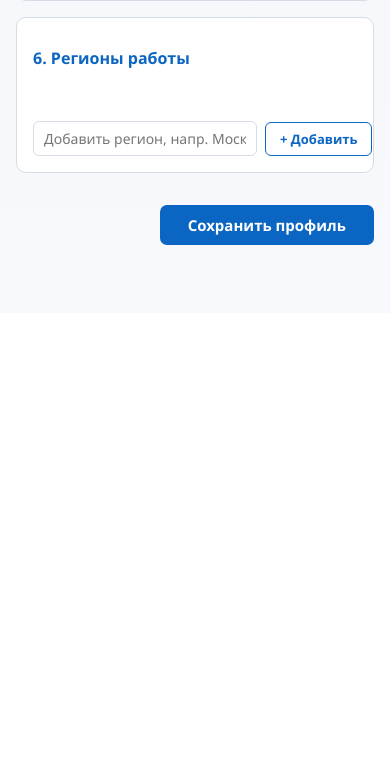
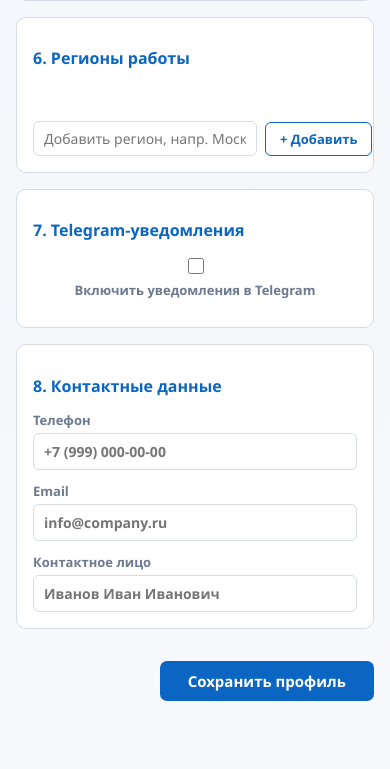
Before and after one commit to kamniking-art/tender-ai-backend, a FastAPI app: template app/web/templates/company_profile.html in a window 390 px wide. Shown: the part 1831-2600 px from the top of the page. Before the commit the page ends 2076 px from the top, so only its background shows below. Run offline with FastAPI, Linux system fonts and the light colour scheme; the template is opened without the code that fills it, so the values that code supplies are empty; some libraries are stand-ins or nearby versions.

Commit message:
feat(profile): add sections 7 (Telegram) and 8 (Contacts) to company profile
Section 7 — Telegram notifications:
  enabled toggle, bot_token, chat_id, send_window (from/to),
  min_interval_minutes, category checkboxes (new_tenders, deadlines, risky).
  Fields hidden/shown via toggleTelegram() on checkbox change.

Section 8 — Contact info:
  phone, email, contact_person.

loadProfile() populates both sections from API response.
Submit payload includes telegram{} and contacts{} objects.
Category keys match service.py aliases (new_tenders, deadlines).

Co-Authored-By: Claude Sonnet 4.6 <noreply@anthropic.com>

```diff
--- a/app/web/templates/company_profile.html
+++ b/app/web/templates/company_profile.html
@@ -118,6 +118,58 @@
     </div>
   </section>
 
+  <!-- 7. Telegram-уведомления -->
+  <section class="card">
+    <h2>7. Telegram-уведомления</h2>
+    <div class="grid-form" style="margin-bottom:12px">
+      <label class="checkbox-label" style="grid-column:1/-1">
+        <input type="checkbox" id="f-tg-enabled" onchange="toggleTelegram()" />
+        Включить уведомления в Telegram
+      </label>
+    </div>
+    <div id="tg-fields" style="display:none">
+      <div class="grid-form">
+        <label>Bot Token <span class="hint">(из @BotFather)</span>
+          <input type="text" id="f-tg-token" placeholder="123456:ABC-DEF..." autocomplete="off" />
+        </label>
+        <label>Chat ID <span class="hint">(число или @канал)</span>
+          <input type="text" id="f-tg-chat" placeholder="-100123456789" />
+        </label>
+        <label>Отправлять с <span class="hint">(ЧЧ:ММ)</span>
+          <input type="time" id="f-tg-from" value="09:00" />
+        </label>
+        <label>Отправлять до <span class="hint">(ЧЧ:ММ)</span>
+          <input type="time" id="f-tg-to" value="21:00" />
+        </label>
+        <label>Мин. интервал, мин <span class="hint">(между батчами)</span>
+          <input type="number" id="f-tg-interval" min="1" max="1440" value="30" />
+        </label>
+      </div>
+      <h3 style="margin-top:14px">Категории уведомлений</h3>
+      <div style="display:flex;gap:20px;flex-wrap:wrap">
+        <label class="checkbox-label"><input type="checkbox" id="f-tg-cat-new" checked /> Новые тендеры</label>
+        <label class="checkbox-label"><input type="checkbox" id="f-tg-cat-deadline" checked /> Дедлайн менее 24ч</label>
+        <label class="checkbox-label"><input type="checkbox" id="f-tg-cat-risky" checked /> Рискованные</label>
+      </div>
+    </div>
+  </section>
+
+  <!-- 8. Контактные данные -->
+  <section class="card">
+    <h2>8. Контактные данные</h2>
+    <div class="grid-form">
+      <label>Телефон
+        <input type="tel" id="f-contact-phone" placeholder="+7 (999) 000-00-00" />
+      </label>
+      <label>Email
+        <input type="email" id="f-contact-email" placeholder="info@company.ru" />
+      </label>
+      <label>Контактное лицо
+        <input type="text" id="f-contact-person" placeholder="Иванов Иван Иванович" />
+      </label>
+    </div>
+  </section>
+
   <div class="save-bar">
     <button type="submit" class="btn-primary">Сохранить профиль</button>
   </div>
@@ -225,9 +277,33 @@
 
       regions = d.regions || [];
       renderRegions();
+
+      const tg = d.telegram || {};
+      document.getElementById("f-tg-enabled").checked = !!tg.enabled;
+      document.getElementById("f-tg-token").value     = tg.bot_token || "";
+      document.getElementById("f-tg-chat").value      = tg.chat_id || "";
+      const sw = tg.send_window || {};
+      document.getElementById("f-tg-from").value      = sw.from || "09:00";
+      document.getElementById("f-tg-to").value        = sw.to   || "21:00";
+      document.getElementById("f-tg-interval").value  = tg.min_interval_minutes ?? 30;
+      const cats = tg.categories || {};
+      document.getElementById("f-tg-cat-new").checked      = cats.new_tenders      ?? cats.new      ?? true;
+      document.getElementById("f-tg-cat-deadline").checked = cats.deadlines        ?? cats.deadline_24h ?? true;
+      document.getElementById("f-tg-cat-risky").checked    = cats.risky            ?? true;
+      toggleTelegram();
+
+      const ct = d.contacts || {};
+      document.getElementById("f-contact-phone").value  = ct.phone || "";
+      document.getElementById("f-contact-email").value  = ct.email || "";
+      document.getElementById("f-contact-person").value = ct.contact_person || "";
     } catch (e) {
       showToast("Ошибка загрузки данных", "error");
     }
+  }
+
+  function toggleTelegram() {
+    document.getElementById("tg-fields").style.display =
+      document.getElementById("f-tg-enabled").checked ? "block" : "none";
   }
 
   // ── ОКВЭД ─────────────────────────────────────────────────────────────────────
@@ -343,6 +419,26 @@
         monthly_capacity: numOrNull("f-monthly-capacity"),
       },
       regions,
+      telegram: {
+        enabled:              document.getElementById("f-tg-enabled").checked,
+        bot_token:            document.getElementById("f-tg-token").value.trim() || null,
+        chat_id:              document.getElementById("f-tg-chat").value.trim() || null,
+        send_window: {
+          from: document.getElementById("f-tg-from").value || null,
+          to:   document.getElementById("f-tg-to").value   || null,
+        },
+        min_interval_minutes: Number(document.getElementById("f-tg-interval").value) || 30,
+        categories: {
+          new_tenders:  document.getElementById("f-tg-cat-new").checked,
+          deadlines:    document.getElementById("f-tg-cat-deadline").checked,
+          risky:        document.getElementById("f-tg-cat-risky").checked,
+        },
+      },
+      contacts: {
+        phone:          document.getElementById("f-contact-phone").value.trim() || null,
+        email:          document.getElementById("f-contact-email").value.trim() || null,
+        contact_person: document.getElementById("f-contact-person").value.trim() || null,
+      },
     };
 
     try {
```
